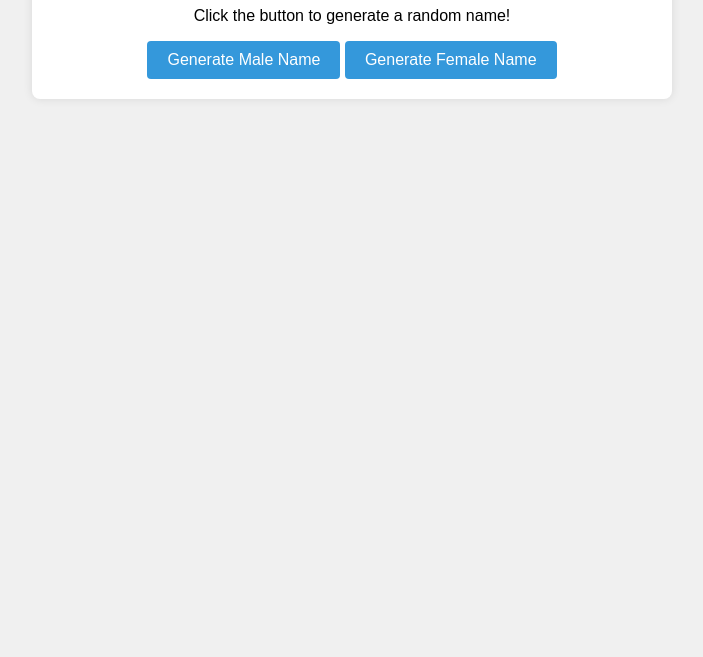
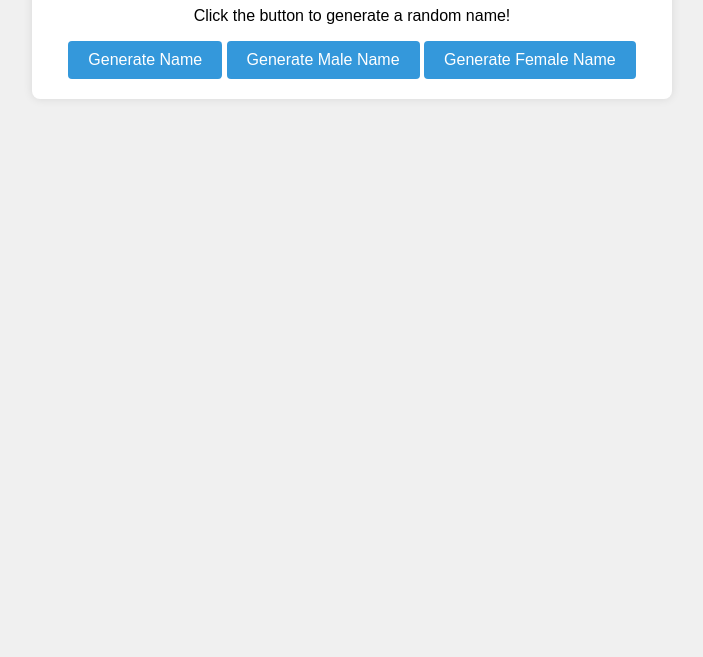
Before and after one commit to jakerusa/Random-Name-Generator, a plain HTML site: page index.html in a window 1280 px wide. Shown: the part 143-800 px from the top of the page, without its empty margins (288-991 px from the left). Drawn offline with Linux system fonts and the light colour scheme.

Commit message:
html change

```diff
--- a/index.html
+++ b/index.html
@@ -10,11 +10,12 @@
     <div class="container">
         <h1>Random Name Generator</h1>
         <p id="generatedName">Click the button to generate a random name!</p>
+        <button onclick="generateName()">Generate Name</button>
 
         <!-- Two buttons for generating male and female names -->
-        <button onclick="generateMaleName()">Generate Male Name</button>
-        <button onclick="generateFemaleName()">Generate Female Name</button>
-    </div>
-    <script src="script.js"></script>
+    <button onclick="generateMaleName()">Generate Male Name</button>
+    <button onclick="generateFemaleName()">Generate Female Name</button>
+</div>
+<script src="script.js"></script>
 </body>
 </html>
```
